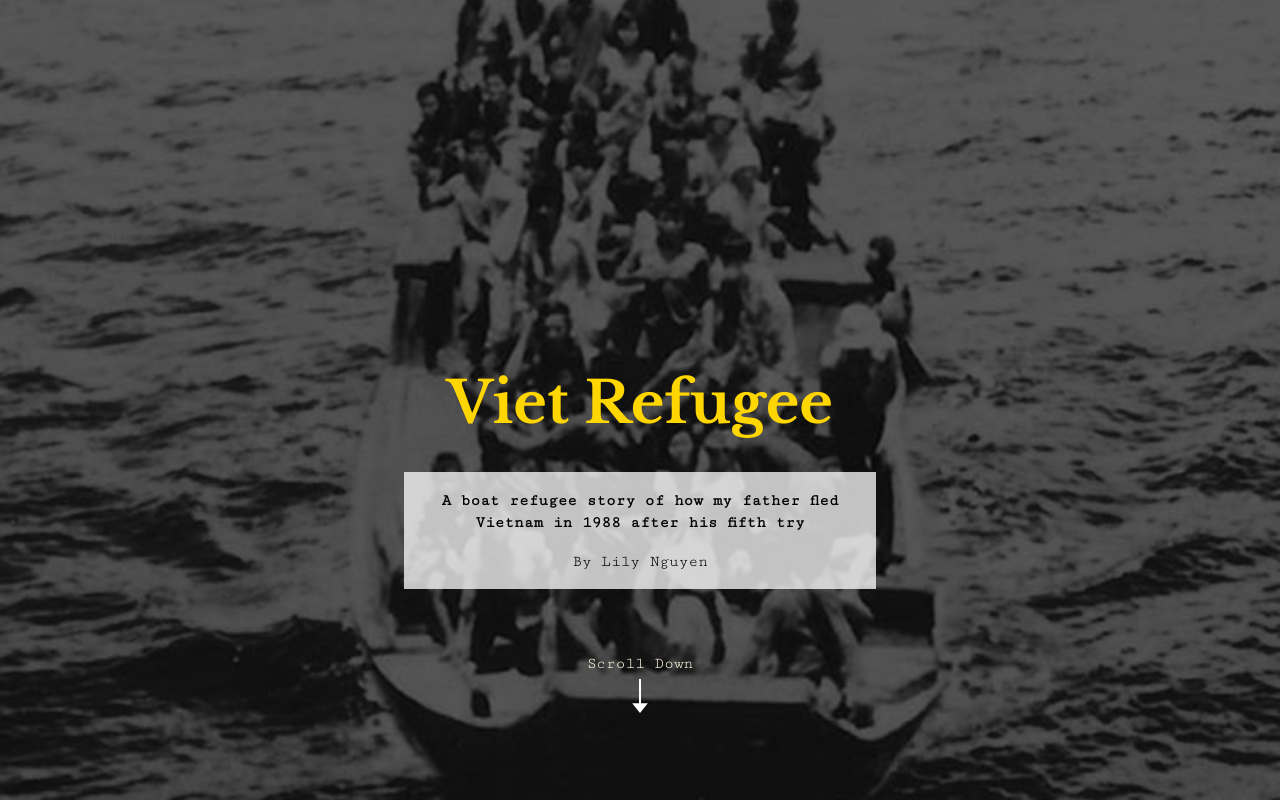
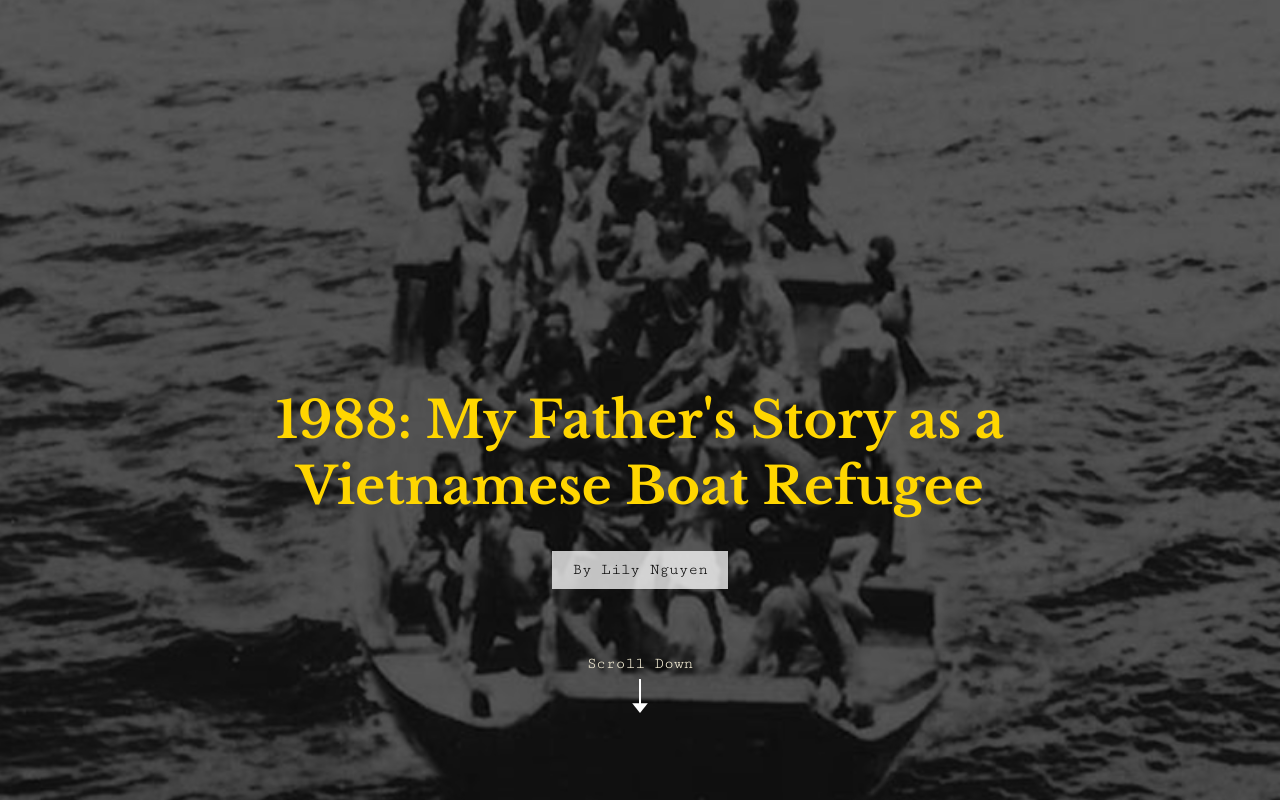
Before and after one commit to lilyndev/viet-refugee, a React (Create React App) app: page / in a window 1280 px wide. Shown: the top 800 px of the page. Built offline with nearby package versions, Linux system fonts and the light colour scheme.

Commit message:
update intro text

```diff
--- a/src/App.css
+++ b/src/App.css
@@ -151,10 +151,11 @@ header {
   padding: 1em;
 }
 header h1 {
-  margin-bottom: 0.6em;
+  margin: 0 auto 0.6em auto;
   color: #FFD600;
-  font-size: 2.1em;
-  line-height: 1.2;
+  font-size: 1.6em;
+  line-height: 1.3;
+  max-width: 80%;
 }
 header span {
   color: #fff8de;
@@ -162,10 +163,10 @@ header span {
 .slide-intro__info {
   background: rgba(255, 255, 255, 0.75);
   color: #000;
-  width: 80%;
+  width: 160px;
   text-align: center;
   margin: 0 auto 5% auto;
-  padding: 0.1em 1em 1em 1em;
+  padding: 0.5em;
   font-family: "Cutive Mono", monospace;
   font-size: 1em;
 }
@@ -186,13 +187,33 @@ header .scroll-icon span {
   display: block;
   margin-bottom: 0.2em;
 }
+@media screen and (min-width: 690px) {
+  header h1 {
+    font-size: 1.8em;
+  }
+}
+@media screen and (min-width: 770px) {
+  header h1 {
+    font-size: 2.1em;
+  }
+}
+@media screen and (min-width: 870px) {
+  header h1 {
+    font-size: 2.4em;
+  }
+}
 @media screen and (min-width: 1000px) {
   header h1 {
-    font-size: 3.6em;
+    max-width: 100%;
+    font-size: 2.7em;
   }
   .slide-intro__info {
     margin-bottom: 8%;
-    width: 440px;
+  }
+}
+@media screen and (min-width: 1200px) {
+  header h1 {
+    font-size: 3.2em;
   }
 }
 
--- a/src/components/IntroSlide.js
+++ b/src/components/IntroSlide.js
@@ -4,12 +4,8 @@ const IntroSlide = () => {
   return (
     <div className="slide-intro container xtra-dark" id="slide-1">
       <header>
-        <h1>Viet Refugee</h1>
+        <h1>1988: My Father's Story as a Vietnamese Boat Refugee</h1>
         <div className="slide-intro__info">
-          <p>
-            A boat refugee story of how my father fled Vietnam in 1988 after his
-            fifth try
-          </p>
           <div className="byline">By Lily Nguyen</div>
         </div>
         <div className="scroll-icon">
--- a/src/components/ParallaxContent.js
+++ b/src/components/ParallaxContent.js
@@ -63,7 +63,7 @@ const ParallaxContent = () => {
               <p>
                 My father, Van An Nguyen, was one of the Vietnamese boat people
                 who&nbsp;<span className="italic">fled the country</span>&nbsp;
-                in 1988.
+                in 1988 after his fifth try.
               </p>
             </BlackSLide>
           </ParallaxBanner>
```
